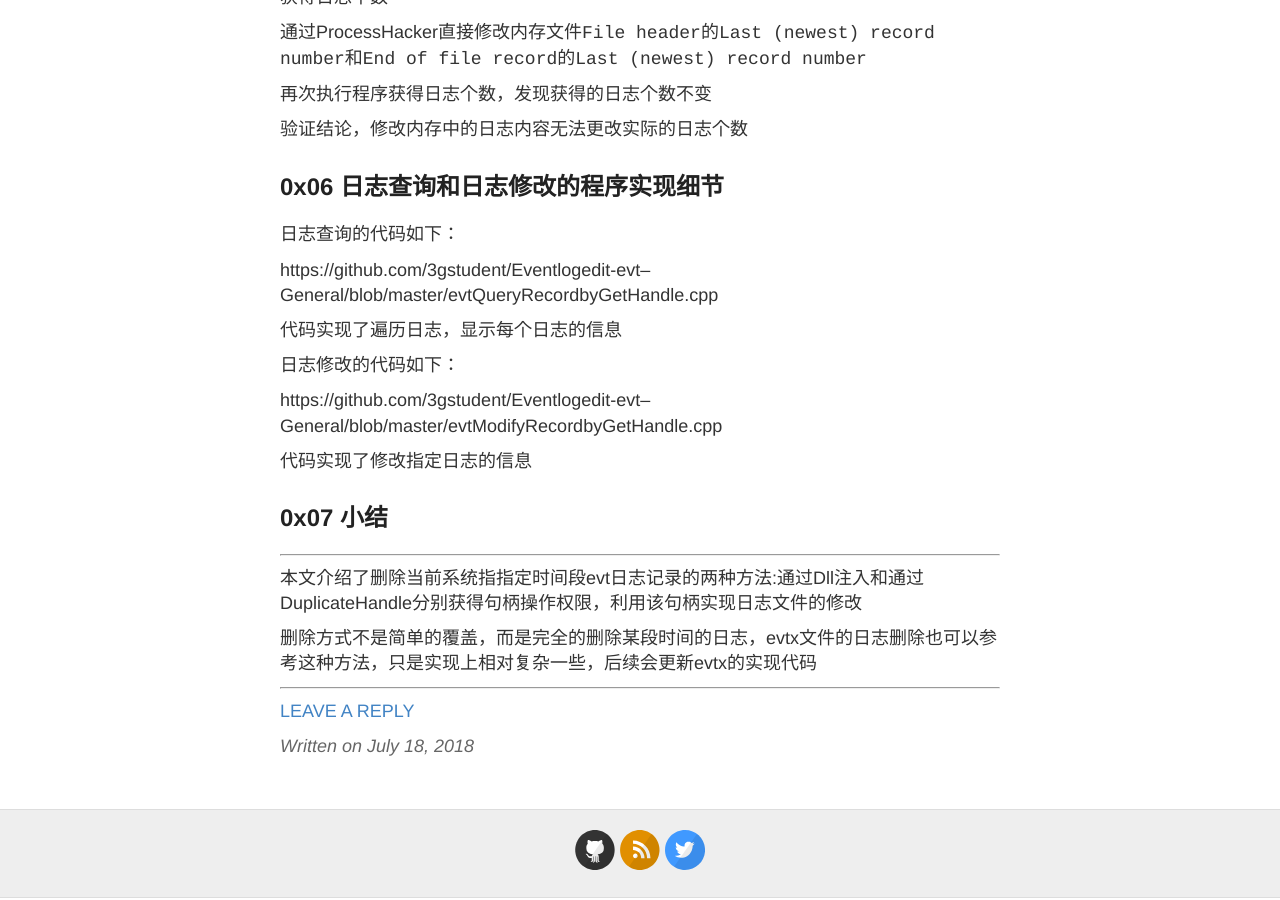
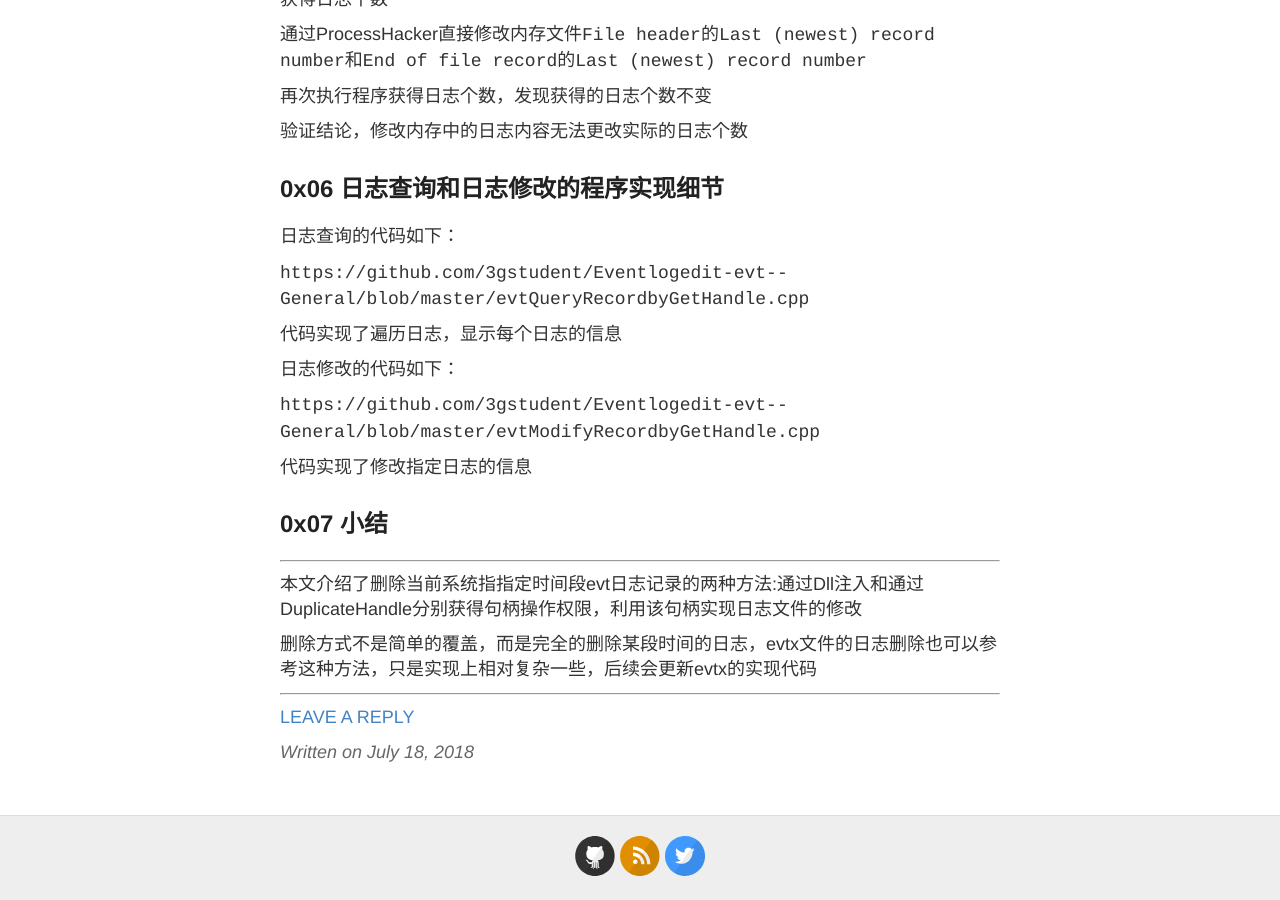
Before and after one commit to 3gstudent/backup-3gstudent.github.io, a Jekyll site: the page built from _posts/2018-7-18-Windows Event Viewer Log (EVT)单条日志清除（三）——删除当前系统指定指定时间段evt日志记录.md, in a window 1280 px wide and 900 px high, scrolled down 4912 px. Built offline with Jekyll 4.4.1, drawn with Linux system fonts in a browser that asks for light colours; some of the changed text lies outside the part shown.

```diff
--- a/_posts/2018-7-18-Windows Event Viewer Log (EVT)单条日志清除（三）——删除当前系统指定指定时间段evt日志记录.md
+++ b/_posts/2018-7-18-Windows Event Viewer Log (EVT)单条日志清除（三）——删除当前系统指定指定时间段evt日志记录.md
@@ -132,7 +132,7 @@ https://github.com/3gstudent/Homework-of-C-Language/blob/master/CreateRemoteThre
 
 这里给出一个完整的实现代码：
 
-https://github.com/3gstudent/Eventlogedit-evt--General/blob/master/evtDeleteRecordbyGetHandle.cpp
+`https://github.com/3gstudent/Eventlogedit-evt--General/blob/master/evtDeleteRecordbyGetHandle.cpp`
 
 代码实现了删除指定evt文件中，某一时间段的多条日志，并且生成调试文件sys2.evt和sys3.evt
 
@@ -205,13 +205,13 @@ GetNumberOfEventLogRecords.exe system
 
 日志查询的代码如下：
 
-https://github.com/3gstudent/Eventlogedit-evt--General/blob/master/evtQueryRecordbyGetHandle.cpp
+`https://github.com/3gstudent/Eventlogedit-evt--General/blob/master/evtQueryRecordbyGetHandle.cpp`
 
 代码实现了遍历日志，显示每个日志的信息
 
 日志修改的代码如下：
 
-https://github.com/3gstudent/Eventlogedit-evt--General/blob/master/evtModifyRecordbyGetHandle.cpp
+`https://github.com/3gstudent/Eventlogedit-evt--General/blob/master/evtModifyRecordbyGetHandle.cpp`
 
 代码实现了修改指定日志的信息
 
```
